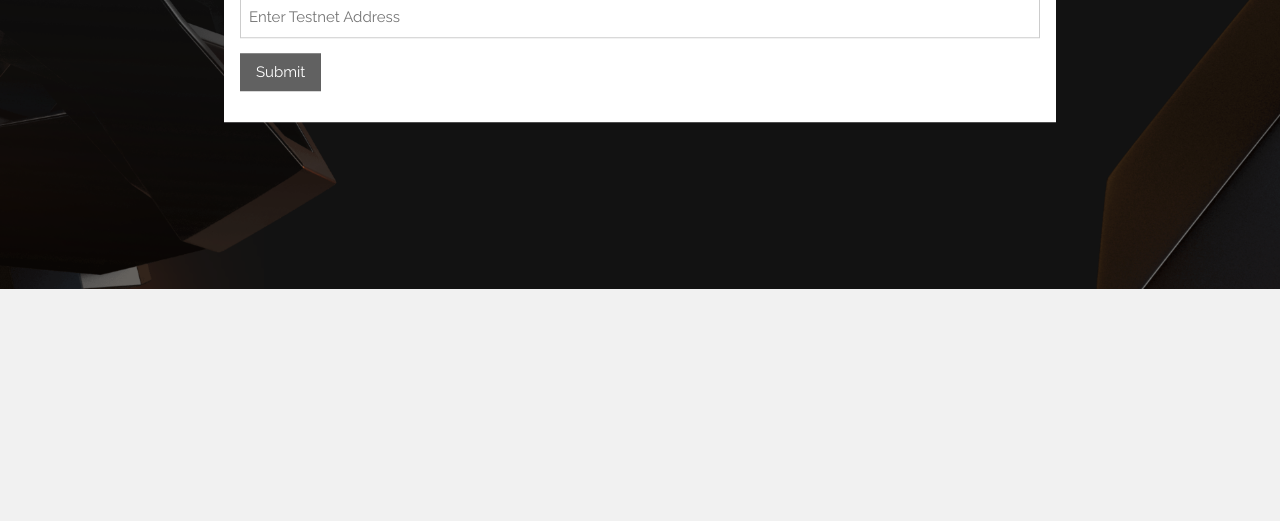
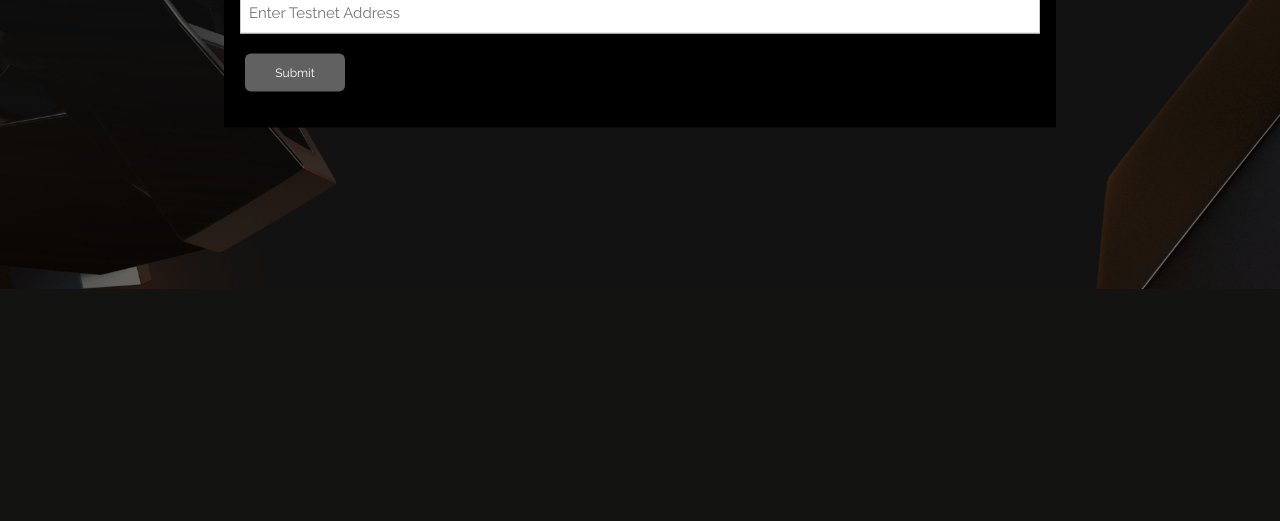
Before and after one commit to mgpai22/ergo_faucet, a plain HTML site: page faucet frontend/index.html in a window 1280 px wide. Shown: the part 279-800 px from the top of the page. Drawn offline with nearby package versions, Linux system fonts and the light colour scheme.

Commit message:
updated site

```diff
--- a/faucet frontend/index.html
+++ b/faucet frontend/index.html
@@ -14,11 +14,11 @@
     </style>
     <script src="https://ajax.googleapis.com/ajax/libs/jquery/3.6.0/jquery.min.js"></script>
   </head>
-<body class="w3-light-grey">
+<body style="background-color:#131312;">
 
 <!-- Header -->
 <header class="w3-display-container w3-content w3-hide-small" style="max-width:1500px">
-  <img class="w3-image" src="/background.png" alt="London" width="1500" height="700">
+  <img class="w3-image" src="background.png" alt="London" width="1500" height="700">
   <div class="w3-display-middle" style="width:65%">
     <div class="w3-bar w3-black">
       <button class="w3-bar-item w3-button tablink" onclick="openLink(event, 'Car');"><i class="fa fa-car w3-margin-right"></i>Faucet</button>
@@ -27,7 +27,7 @@
     <!-- Tabs -->
     <div id="Car" class="w3-container w3-white w3-padding-16 myLink">
       <h3>Ergo Testnet Faucet</h3>
-      <input class="w3-input w3-border" type="text" name="text" id="text" placeholder="Enter Testnet Address">
+      <input class="w3-input w3-border" type="text" name="text" id="text" placeholder="Enter Testnet Address" required>
       <p><button class="w3-button w3-dark-grey" onclick="test()">Submit</button></p>
     </div>
   </div>
--- a/faucet frontend/styles.css
+++ b/faucet frontend/styles.css
@@ -28,3 +28,20 @@ body.loading .modal {
 body.loading .modal {
     display: block;
 }
+
+.w3-white,.w3-hover-white:hover{
+   color: #fff!important;
+   background-color: #000000!important;
+}
+
+.w3-dark-grey,.w3-hover-dark-grey:hover,.w3-dark-gray,.w3-hover-dark-gray:hover{
+   border-radius: 6px;
+   border: none;
+   text-align: center;
+   font-size: 12px;
+   padding: 10px;
+   width: 100px;
+   transition: all 0.5s;
+   cursor: pointer;
+   margin: 5px;
+}
```
